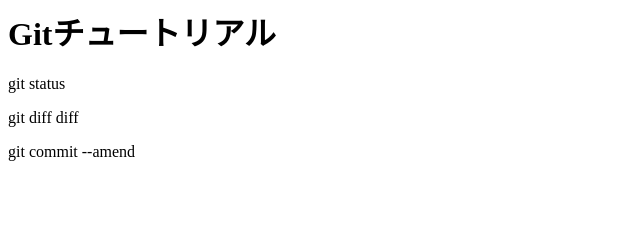
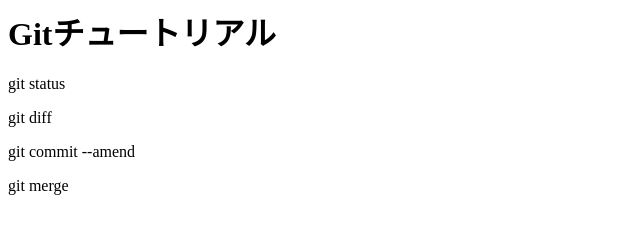
Before and after one commit to Robot02HM/git_tutorial, a plain HTML site: page index.html in a window 1280 px wide. Shown: the whole page, without its empty margins (0-640 px from the left). Drawn offline with Linux system fonts and the light colour scheme.

Commit message:
git mergeを追記

```diff
--- a/index.html
+++ b/index.html
@@ -1,4 +1,5 @@
 <h1>Gitチュートリアル</h1>
 <p>git status</p>
-<p>git diff diff</p>
+<p>git diff</p>
 <p>git commit --amend</p>
+<p>git merge</p>
```
